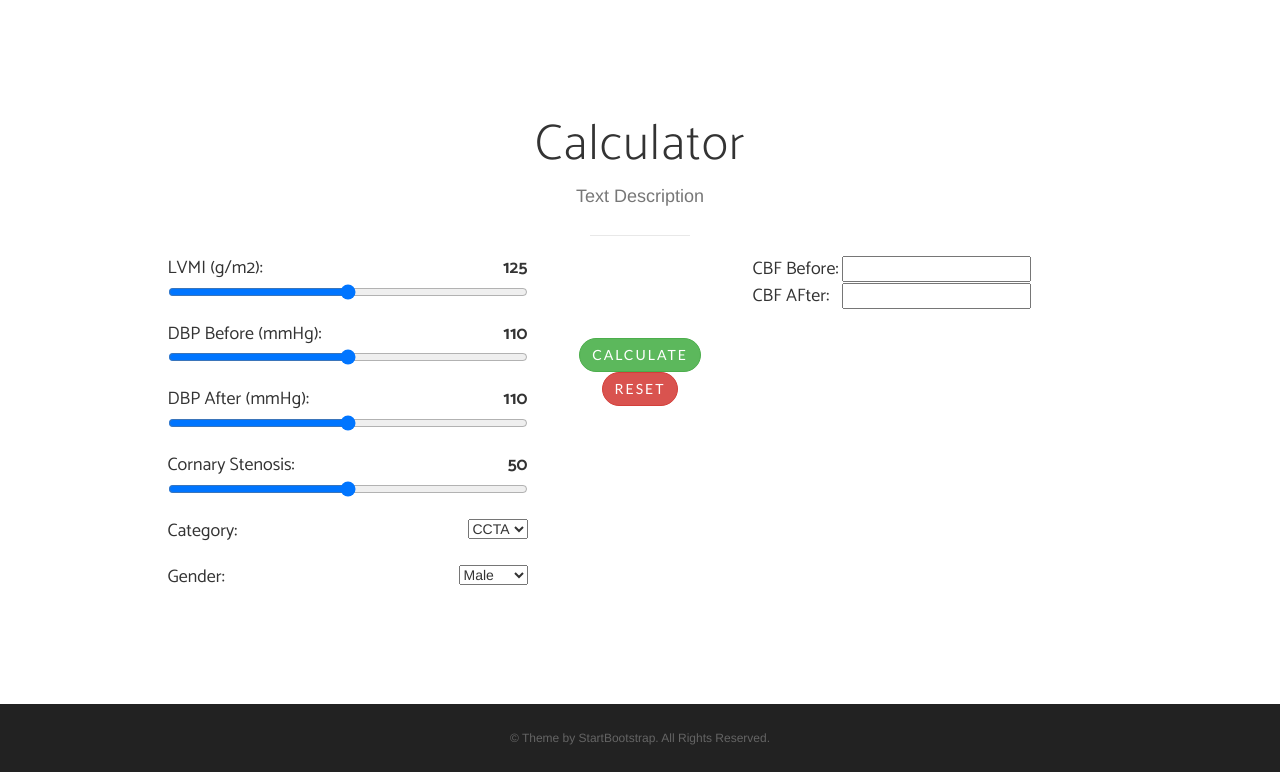
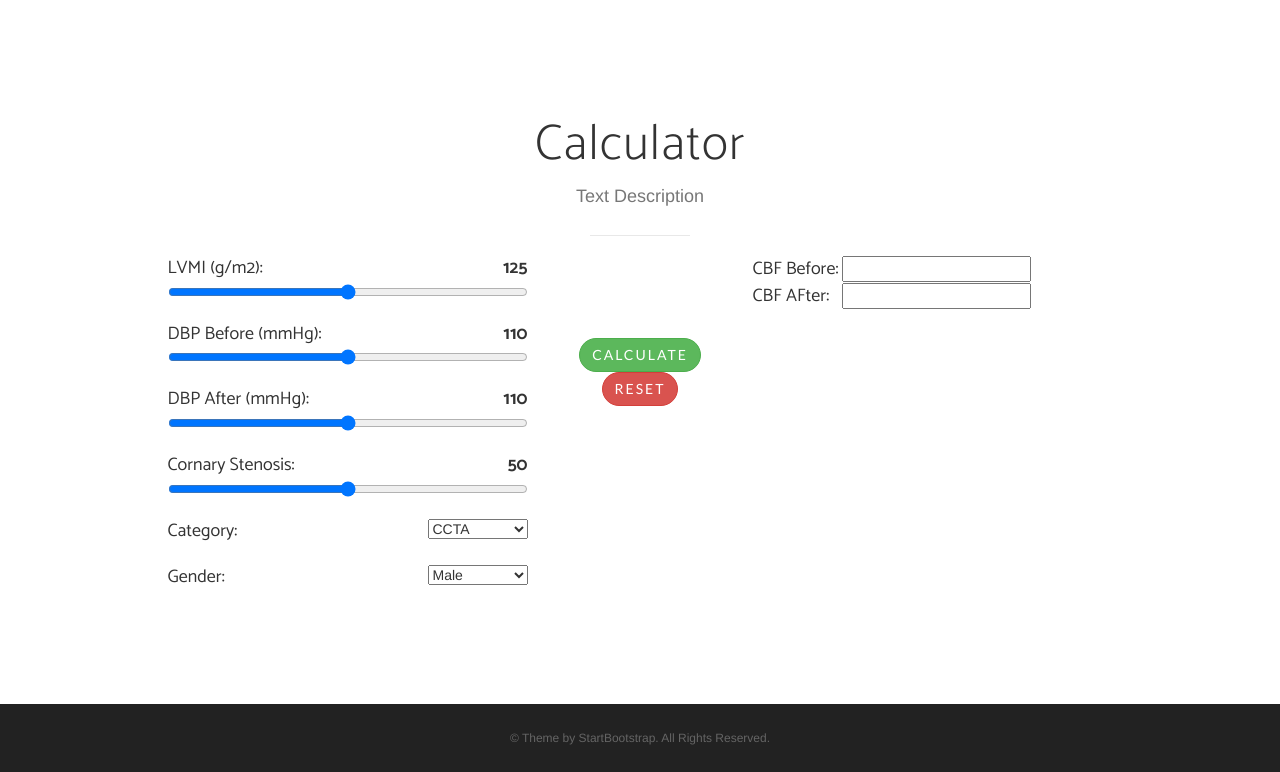
Before and after one commit to joutimothy/joutimothy.github.io, a plain HTML site: page index.html in a window 1280 px wide. Shown: the part 802-1574 px from the top of the page. Drawn offline with nearby package versions, Linux system fonts and the light colour scheme; a web font is replaced by a local one.

Commit message:
fix dropdown width

```diff
--- a/css/new-age.css
+++ b/css/new-age.css
@@ -62,6 +62,10 @@ p {
 p1 {
   font-family: 'Catamaran', 'Helvetica', 'Arial', 'sans-serif';
   font-size: 18px;
+  display: inline-block;
+}
+
+#in5 {
   display: inline-block;
 }
 
--- a/index.html
+++ b/index.html
@@ -108,14 +108,14 @@
                         <input type="range" min="0" max="100" id="in4" oninput="showValue(this.value, 'range4')">
                         <br>
                         <p1>Category: </p1>
-                        <select id = "in5">
+                        <select id = "in5" style="width:100px;">
                             <option value = "CCTA"> CCTA</option>
                             <option value = "CATH"> CATH</option>
                         </select>
                         <br>
                         <br>
                         <p1>Gender: </p1>
-                        <select id = "in6">
+                        <select id = "in6" style="width:100px;">
                             <option value = "M"> Male</option>
                             <option value = "F"> Female</option>
                         </select>
```
